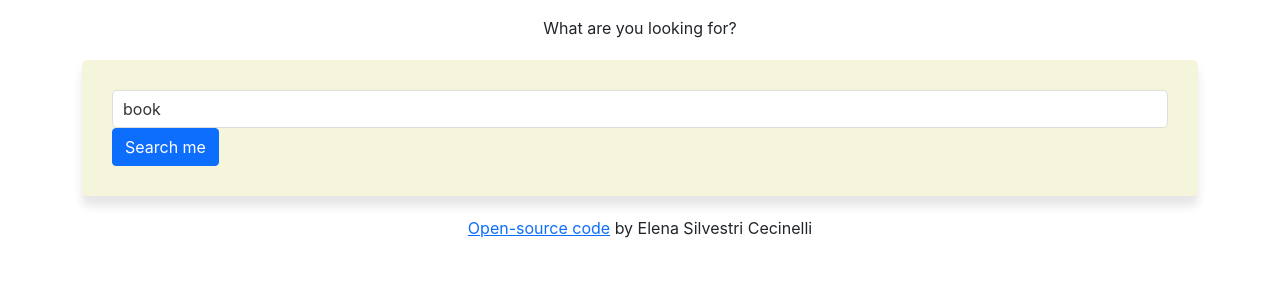
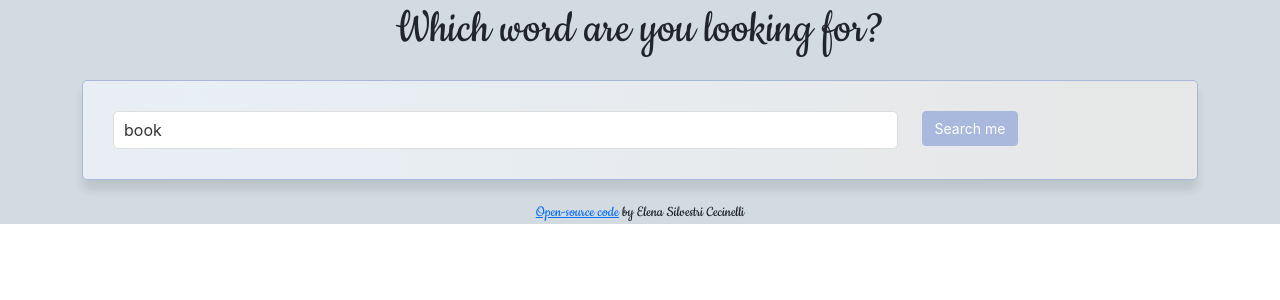
Before and after one commit to ElenaSilv/dictionary-app, a React (Create React App) app: page / in a window 1280 px wide. Shown: the top 300 px of the page. Built offline with nearby package versions, Linux system fonts and the light colour scheme; no server answers.

Commit message:
Updated css

```diff
--- a/src/App.css
+++ b/src/App.css
@@ -0,0 +1,14 @@
+@import url('https://fonts.googleapis.com/css2?family=Cookie');
+
+.App {
+    background-color:rgba(197, 210, 216, 0.789);
+}
+
+.App h1, footer {
+    font-family: 'Cookie', cursive;
+    text-align: center;
+  }
+
+.App h1 {
+    font-size: 50px;
+}
--- a/src/App.js
+++ b/src/App.js
@@ -5,9 +5,9 @@ export default function App() {
   return (
     <div className="App">
       <div className="container">
-        <header className="App-header mt-3 mb-3 text-center">
-          What are you looking for?
-        </header>
+        <h1 className="App-header mb-3 text-center">
+          Which word are you looking for?
+        </h1>
         <main>
           <Dictionary defaultKeyword="book" />
         </main>
--- a/src/Dictionary.css
+++ b/src/Dictionary.css
@@ -1,6 +1,11 @@
 .Dictionary section {
-    background:beige;
+    background: radial-gradient(
+        circle at 10% 20%,
+        rgb(232, 239, 245) 0%,
+        rgba(232, 232, 232, 0.937) 90%
+      );
     padding: 30px;
+    border:1px solid rgb(168, 185, 221);
     border-radius: 5px;
     box-shadow:0px 10px 10px rgba(0, 0, 0, 10%) ;
     margin:20px 0;
@@ -11,5 +16,17 @@
     border-radius: 5px;
     padding: 6px 10px;
     color:#333;
-    border: 1px solid #ddd;
+    border: 1px solid rgb(221, 221, 221);
 }
+
+.Dictionary button {
+    font-size: 14px;
+    background-color: rgb(168, 185, 221);
+    border: 1px solid rgb(168, 185, 221);
+}
+
+.Dictionary :hover button {
+    color: rgb(255, 255, 255);
+    background-color: rgb(188, 188, 195);
+    border: 1px solid rgb(188, 188, 195)
+}
--- a/src/Dictionary.js
+++ b/src/Dictionary.js
@@ -48,12 +48,18 @@ export default function Dictionary(props) {
       <div className="Dictionary">
         <section>
           <form onSubmit={handleSubmit}>
+            <div className="row ">
+              <div className="col-9">
                 <input
                   type="search"
                   onChange={handleKeywordChange}
                   defaultValue={props.defaultKeyword}
                 />
+              </div>
+              <div className="col-3">
                 <button className="btn btn-primary">Search me</button>
+              </div>
+            </div>
           </form>
         </section>
 
--- a/src/Meaning.css
+++ b/src/Meaning.css
@@ -1,12 +1,22 @@
+@import url('https://fonts.googleapis.com/css2?family=Exo');
+
 .Meaning h3{
+    font-family:'Exo', sans-serif;
     font-size: 24px;
     line-height: 1.5;
     font-weight: bold;
+    color:rgb(82, 83, 83);
     text-transform: capitalize;
 }
 
 .Meaning .definition {
-    color: brown;
+    font-family:'Exo', sans-serif;
+    color: #083656;
     font-size: 18px;
     opacity: 0.8
 }
+
+.Meaning .example {
+    font-family:'Exo', sans-serif;
+    color:rgb(72, 73, 73);
+}
--- a/src/Phonetics.css
+++ b/src/Phonetics.css
@@ -1,5 +1,7 @@
+@import url('https://fonts.googleapis.com/css2?family=Exo');
 
 .Phonetics a {
+    color: #0a3e64;
     border: 1px solid #ddd;
     text-decoration: none;
     padding: 10px 20px;
@@ -12,11 +14,13 @@
 }
 
 .Phonetics a:hover{
-    background-color: #9670f4;
+    background-color: rgb(168, 185, 221);
+    border: 1px solid rgb(168, 185, 221);
     color: white;
 }
 
 .Phonetics .text {
+    font-family:'Exo', sans-serif;
     opacity: 0.8;
     font-weight: bold;
 }
--- a/src/Results.css
+++ b/src/Results.css
@@ -1,5 +1,10 @@
+@import url('https://fonts.googleapis.com/css2?family=Exo');
+
 .Results h2 {
-    font-size: 36px;
+    font-family:'Exo', sans-serif;
+    font-size: 40px;
     font-weight: bold;
     line-height: 1.5;
+    color:rgb(82, 83, 83);
+    text-transform: uppercase;
 }
--- a/src/Synonyms.css
+++ b/src/Synonyms.css
@@ -1,11 +1,15 @@
+@import url('https://fonts.googleapis.com/css2?family=Exo');
+
 .Synonyms {
-    margin: 0px 0 0;
+    margin: 0px 0 40px;
     padding: 0;
 }
 
 .Synonyms li {
+    font-family:'Exo', sans-serif;
     font-size: 15px;
     display: inline-block;
     padding-right: 10px;
     text-decoration: none;
+    color:rgb(82, 83, 83);
 }
```
Lines whose indentation alone changed are shown as unchanged.
